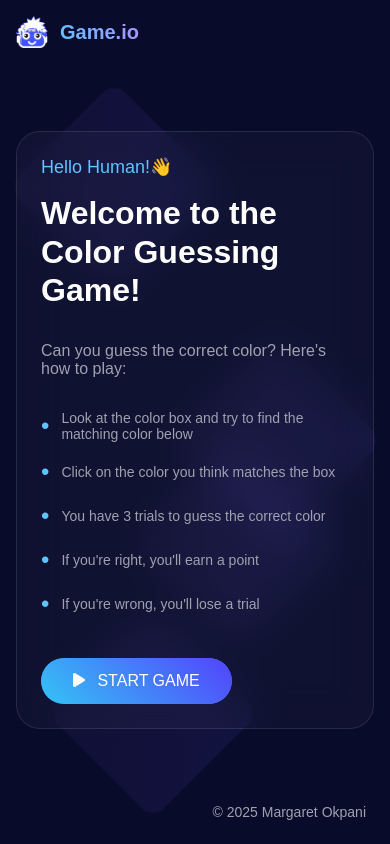
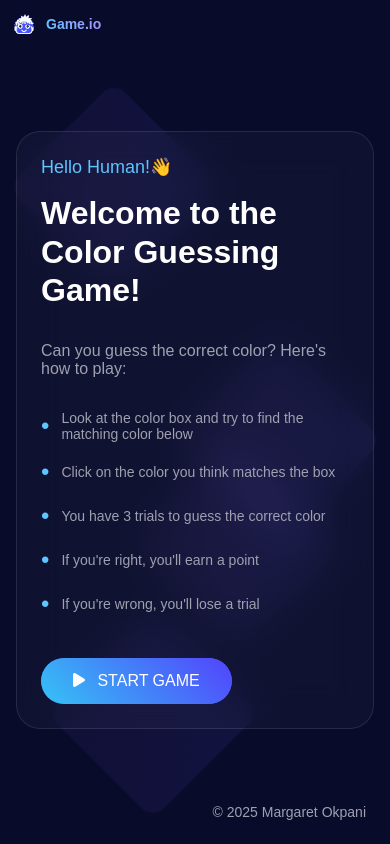
Before and after one commit to m3garchi/color-guessing-game, a plain HTML site: page index.html in a window 390 px wide. Drawn offline with Linux system fonts and the light colour scheme.

Commit message:
color guessing game completed

```diff
--- a/style.css
+++ b/style.css
@@ -422,7 +422,19 @@ p {
   .welcome-heading {
     font-size: 32px;
   }
+  .game-logo {
+    top: 14px;
+    left: 14px;
+  }
 
+  .game-logo img {
+    width: 20px;
+    height: 20px;
+  }
+
+  .game-logo span {
+    font-size: 14px;
+  }
   .instructions {
     font-size: 16px;
   }
```
